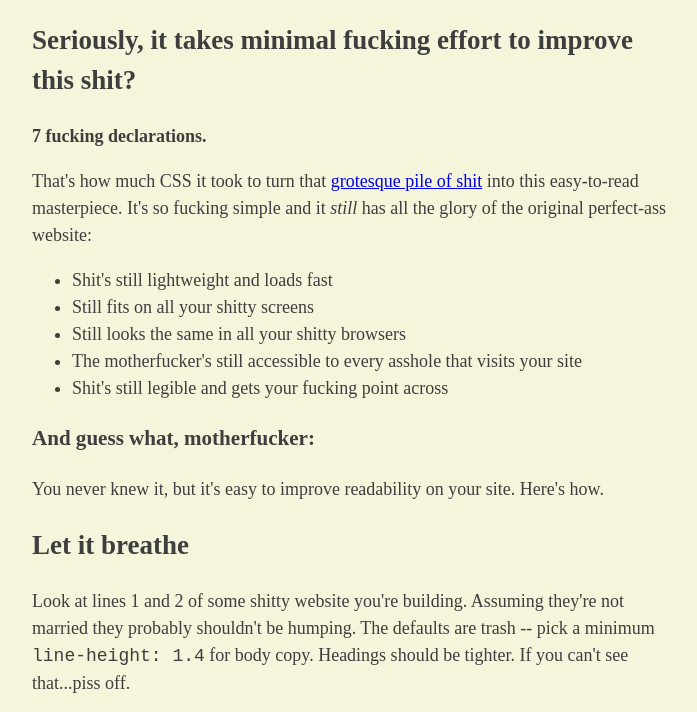
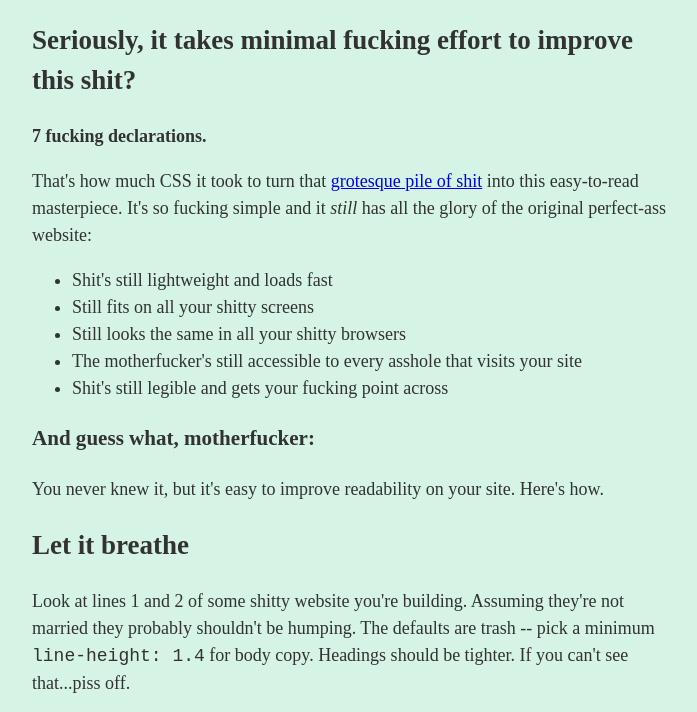
Before and after one commit to Laagab-Ahmed/BetterMotherFuckingWebsite, a plain HTML site: page index.html in a window 1280 px wide. Shown: the part 186-898 px from the top of the page, without its empty margins (318-1015 px from the left). Drawn offline with Linux system fonts and the light colour scheme.

Commit message:
Update style.css

```diff
--- a/style.css
+++ b/style.css
@@ -2,8 +2,8 @@ body
 {
 width: 50%;
 margin-left: 350px;
-color: rgb(63, 62, 62);
-background-color: beige;
+color: rgb(50, 50, 50);
+background-color: #d5f4e6;
 line-height: 1.5;
 font-size: 18px;
 }
```
